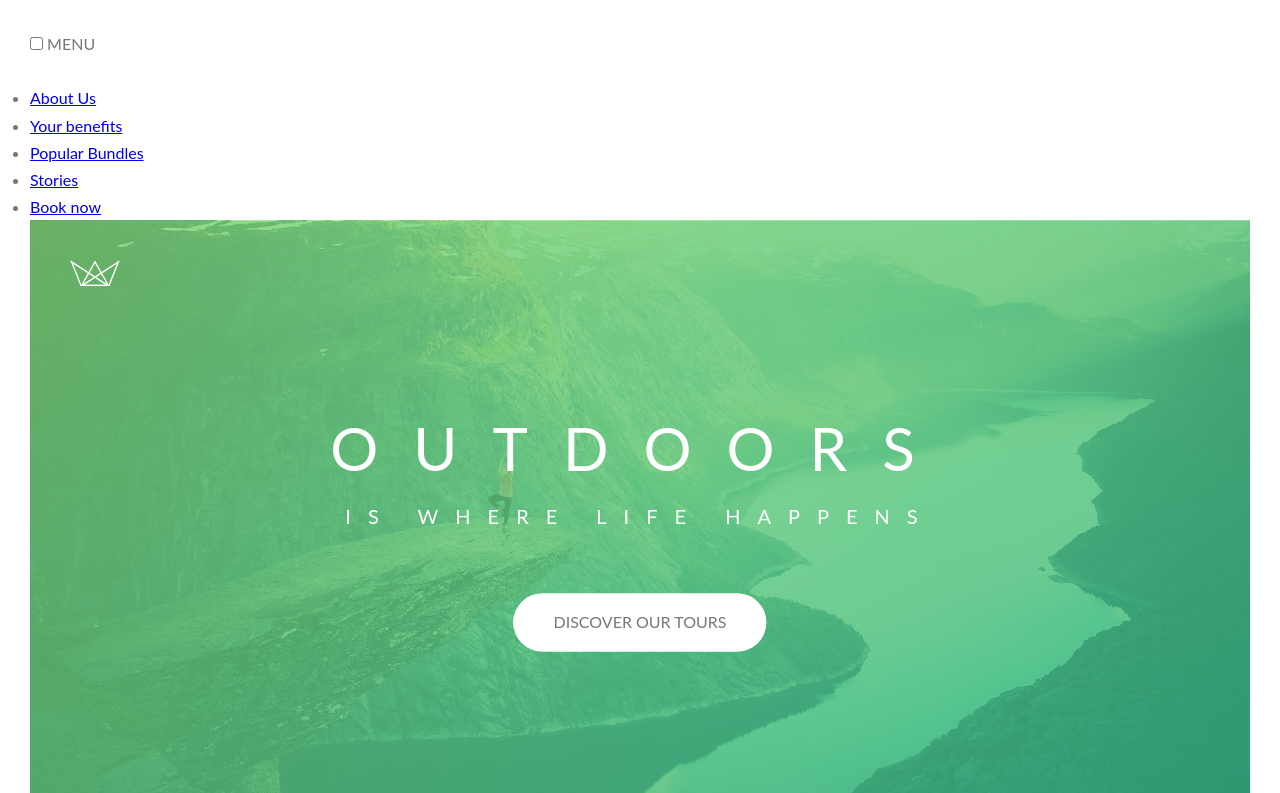
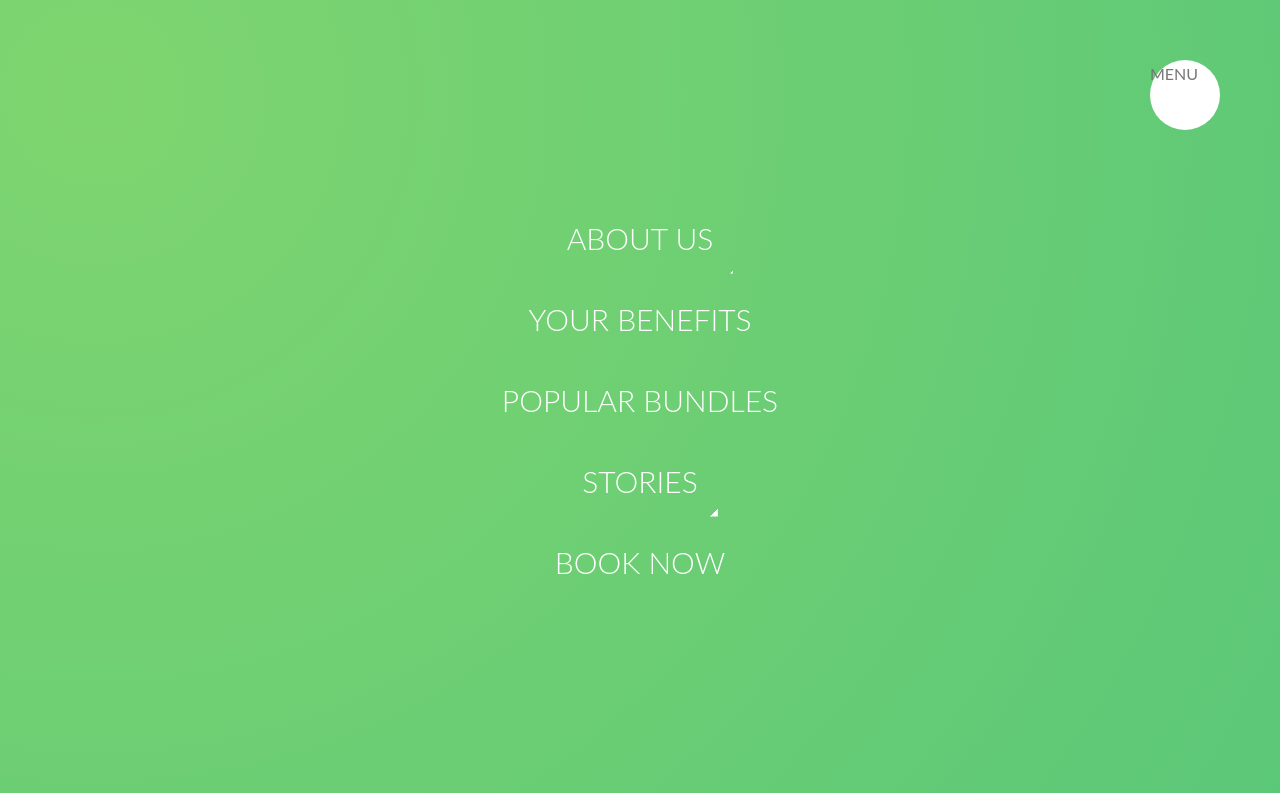
Before and after one commit to Nessvah/natours, a plain HTML site: page index.html in a window 1280 px wide. Shown: the top 793 px of the page. Drawn offline with Linux system fonts and the light colour scheme.

Commit message:
add effect on links when on hover

```diff
--- a/index.html
+++ b/index.html
@@ -19,7 +19,7 @@
       <nav class="nav__navigation">
         <ul class="nav__list">
           <li class="nav__item">
-            <a href="#" class="navn__link">About Us</a>
+            <a href="#" class="nav__link">About Us</a>
           </li>
           <li class="nav__item">
             <a href="#" class="nav__link">Your benefits</a>
--- a/sass/layout/_index.scss
+++ b/sass/layout/_index.scss
@@ -1,3 +1,4 @@
 @forward "header";
 @forward "grid";
 @forward "footer";
+@forward "nav";
--- a/sass/layout/_nav.scss
+++ b/sass/layout/_nav.scss
@@ -0,0 +1,83 @@
+@use "../abstracts/index" as *;
+
+.nav {
+  &__checkbox {
+    display: none;
+  }
+
+  &__btn {
+    background-color: $color-white;
+    height: 7rem;
+    width: 7rem;
+    position: fixed;
+    top: 6rem;
+    right: 6rem;
+    z-index: 1500;
+    border-radius: 50%;
+  }
+
+  &__background {
+    height: 6rem;
+    width: 6rem;
+    border-radius: 50%;
+    position: fixed;
+    top: 6.5rem;
+    left: 6.5rem;
+    background-image: radial-gradient(
+      $color-primary-light,
+      $color-primary-dark
+    );
+    z-index: 1000;
+    transform: scale(80);
+  }
+
+  &__navigation {
+    height: 100vh;
+    width: 100%;
+    position: fixed;
+    top: 0;
+    left: 0;
+    z-index: 1250;
+  }
+
+  &__list {
+    @include absoluteXY;
+    list-style: none;
+    text-align: center;
+  }
+
+  &__item {
+    margin: 1rem;
+  }
+
+  &__link {
+    &:link,
+    &:visited {
+      display: inline-block;
+      font-size: 3rem;
+      font-weight: 300;
+      color: $color-white;
+      text-decoration: none;
+      text-transform: uppercase;
+      padding: 1rem 2rem;
+
+      //create the effect on each link on normal state
+      background-image: linear-gradient(
+        135deg,
+        transparent 0%,
+        transparent 50%,
+        $color-white 50%
+      );
+      background-size: 235%;
+      transition: all 0.4s;
+    }
+
+    &:hover,
+    &:active {
+      color: $color-primary;
+      //create effect on each link
+      background-position: 100%;
+      transform: translateX(1rem);
+    }
+  }
+}
```
Also changed, not shown: css/main.css, 1 other file.
